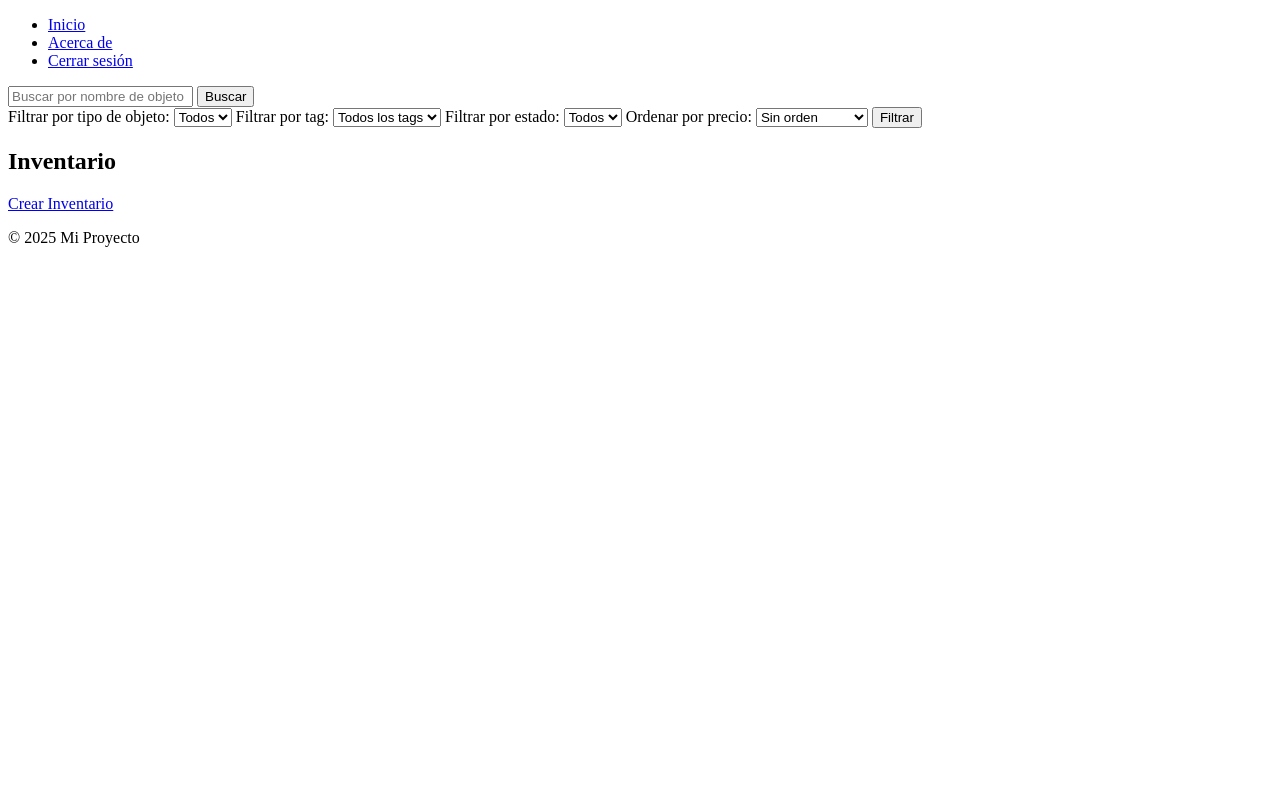
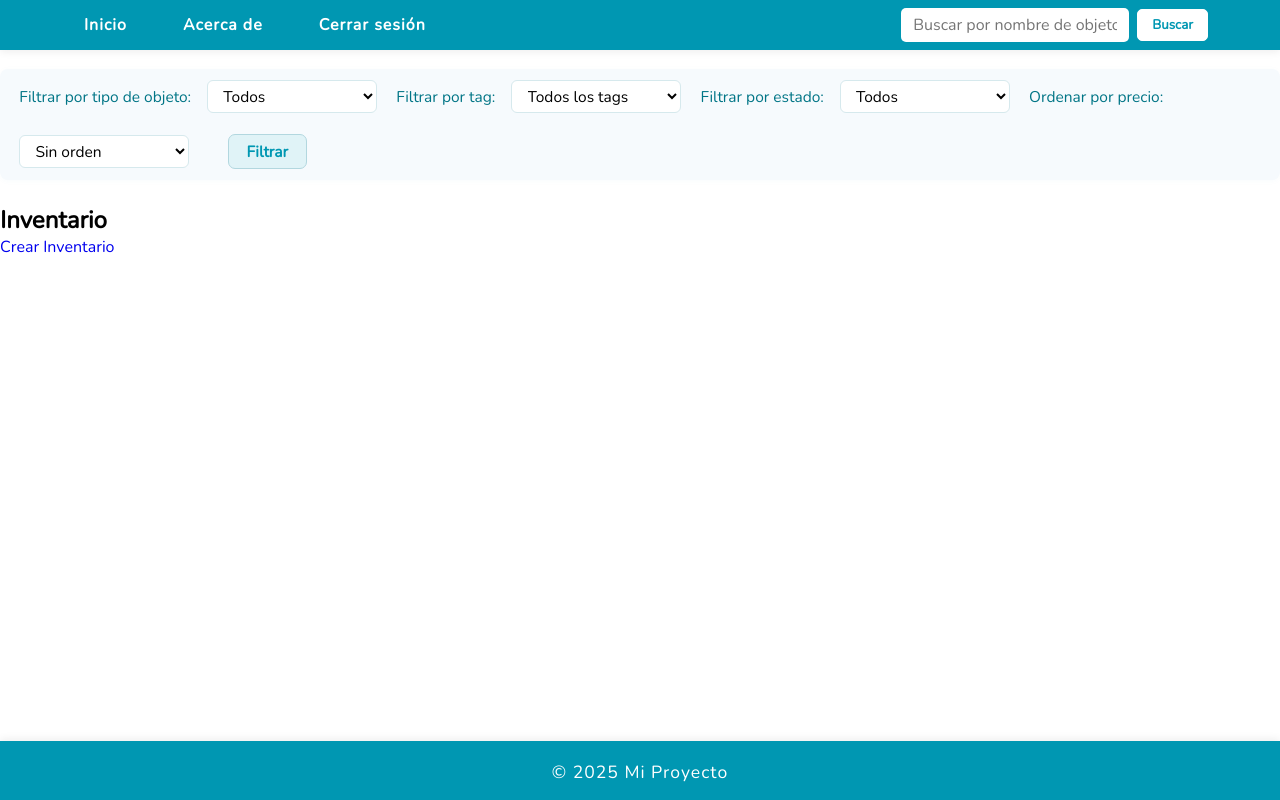
Before and after one commit to PaulaSoler000/Django_trabajo_GEEK, a Django app: template geek/geekapp/templates/index_inventario.html in a window 1280 px wide. Run offline with Django 3.2, Linux system fonts and the light colour scheme; the template is opened without the code that fills it, so the values that code supplies are empty.

Commit message:
css index

```diff
--- a/geek/geekapp/static/css/style.css
+++ b/geek/geekapp/static/css/style.css
@@ -0,0 +1,351 @@
+@import url("https://fonts.googleapis.com/css2?family=Nunito&family=Work+Sans&display=swap");
+
+* {
+    padding: 0;
+    margin: 0;
+    box-sizing: border-box;
+    text-decoration: none;
+    list-style: none;
+    font-family: "Nunito", sans-serif;
+  }
+
+  html, body {
+    height: 100%;
+    margin: 0;
+    padding: 0;
+  }
+
+  body {
+    min-height: 100vh;
+    display: flex;
+    flex-direction: column;
+  }
+
+  main {
+    flex: 1 0 auto;
+  }
+
+/* HEADER */
+header {
+    width: 100%;
+    background: #0097b2;
+    color: white;
+    box-shadow: 0 2px 8px rgba(0,0,0,0.07);
+    position: sticky;
+    top: 0;
+    z-index: 100;
+  }
+
+  header nav {
+    display: flex;
+    align-items: center;
+    justify-content: space-between;
+    max-width: 1200px;
+    margin: 0 auto;
+    padding: 0.5rem 2rem;
+  }
+
+  header nav ul {
+    display: flex;
+    gap: 2rem;
+  }
+
+  header nav ul li a {
+    color: white;
+    font-weight: 600;
+    letter-spacing: 1px;
+    transition: color 0.3s;
+    padding: 8px 12px;
+    border-radius: 5px;
+  }
+
+  header nav ul li a:hover,
+  header nav ul li .active {
+    background: white;
+    color: #0097b2;
+  }
+
+  header form#searchForm {
+    display: flex;
+    align-items: center;
+    gap: 0.5rem;
+  }
+
+  header input#searchInput {
+    padding: 6px 12px;
+    border-radius: 5px;
+    border: none;
+    font-size: 1rem;
+    outline: none;
+  }
+
+  header button[type="submit"] {
+    background: #fff;
+    color: #0097b2;
+    border: 1px solid #fff;
+    border-radius: 5px;
+    padding: 6px 14px;
+    font-weight: 600;
+    cursor: pointer;
+    transition: background 0.2s, color 0.2s;
+  }
+
+  header button[type="submit"]:hover {
+    background: #0097b2;
+    color: #fff;
+    border: 1px solid #fff;
+  }
+
+  /* --------- Filtros de inventario --------- */
+
+  .form-filtros {
+    background: #f6fafd;
+    margin: 1.2rem auto 1.5rem auto;
+    padding: 0.7rem 1.2rem 0.7rem 1.2rem;
+    border-radius: 8px;
+    box-shadow: 0 1px 6px rgba(0,151,178,0.03);
+    max-width: 1500px;
+    min-width: 0;
+    display: flex;
+    flex-wrap: wrap;
+    align-items: center;
+    justify-content: flex-start;
+    font-size: 0.97rem;
+    gap: 1.3rem 0.7rem;
+  }
+
+  .form-filtros label {
+    font-weight: 500;
+    color: #007586;
+    margin-right: 0.3rem;
+    font-size: 0.97rem;
+    white-space: nowrap;
+  }
+
+  .form-filtros select,
+  .form-filtros input[type="text"] {
+    font-size: 0.97rem;
+    font-family: "Nunito", sans-serif;
+    padding: 0.25rem 0.7rem;
+    border-radius: 6px;
+    border: 1px solid #d6e9ed;
+    background: #fff;
+    min-width: 120px;
+    width: 170px;
+    box-shadow: none;
+    margin-right: 0.5rem;
+  }
+
+  .form-filtros button {
+    background-color: #e0f3f7;
+    border: 1px solid #b2d7df;
+    color: #0097b2;
+    padding: 6px 18px;
+    font-size: 0.97rem;
+    border-radius: 7px;
+    font-weight: 600;
+    transition: background 0.2s, color 0.2s;
+    margin-left: 1.2rem;
+    white-space: nowrap;
+  }
+
+  .form-filtros button:hover {
+    background: #0097b2;
+    color: #fff;
+    border: 1px solid #0097b2;
+    cursor: pointer;
+  }
+
+  @media (max-width: 900px) {
+    .form-filtros {
+      gap: 0.7rem 0.5rem;
+      padding: 0.7rem 0.5rem 0.2rem 0.5rem;
+    }
+    .form-filtros select,
+    .form-filtros input[type="text"] {
+      width: 120px;
+      min-width: 90px;
+      font-size: 0.95rem;
+    }
+  }
+
+  @media (max-width: 600px) {
+    .form-filtros {
+      flex-direction: column;
+      gap: 0.4rem;
+      padding: 0.7rem 0.2rem 0.2rem 0.2rem;
+      font-size: 0.95rem;
+      align-items: stretch;
+    }
+    .form-filtros label {
+      font-size: 0.95rem;
+    }
+    .form-filtros select,
+    .form-filtros input[type="text"] {
+      width: 100%;
+      min-width: 0;
+      font-size: 0.95rem;
+    }
+    .form-filtros button {
+      margin-left: 0;
+      width: 100%;
+    }
+  }
+
+
+/* --------- Lista de inventario --------- */
+.inventario-cards {
+    display: flex;
+    flex-wrap: wrap;
+    gap: 1.8rem;
+    max-width: 1200px;
+    margin: 0 auto 4rem auto;
+    padding: 0;
+    list-style: none;
+    justify-content: center;
+  }
+
+  .card-item {
+    background: #fff;
+    border-radius: 14px;
+    box-shadow: 0 2px 16px rgba(0,151,178,0.07);
+    width: 280px;
+    display: flex;
+    flex-direction: column;
+    padding: 1rem;
+    position: relative;
+    transition: box-shadow 0.3s ease;
+  }
+
+  .card-item:hover {
+    box-shadow: 0 6px 24px rgba(0,151,178,0.15);
+  }
+
+  .card-image {
+    width: 100%;
+    height: 180px;
+    overflow: hidden;
+    border-radius: 12px;
+    margin-bottom: 0.8rem;
+    background: #f0f6f8;
+    display: flex;
+    align-items: center;
+    justify-content: center;
+  }
+
+  .card-image img {
+    width: 100%;
+    height: 100%;
+    object-fit: cover;
+    border-radius: 12px;
+  }
+
+  .card-content h3 {
+    font-size: 1.25rem;
+    color: #0097b2;
+    margin: 0 0 0.6rem 0;
+    font-weight: 700;
+    white-space: nowrap;
+    overflow: hidden;
+    text-overflow: ellipsis;
+  }
+
+  .card-tags {
+    display: flex;
+    gap: 0.5rem;
+    flex-wrap: wrap;
+  }
+
+  .card-tags .tag {
+    background: #b2d7df;
+    color: #004d59;
+    font-size: 0.75rem;
+    font-weight: 600;
+    padding: 3px 10px;
+    border-radius: 20px;
+    white-space: nowrap;
+  }
+
+  .card-actions {
+    margin-top: auto;
+    display: flex;
+    justify-content: space-around;
+    padding-top: 0.8rem;
+    border-top: 1px solid #e3f0f3;
+  }
+
+  .card-actions a,
+  .card-actions button.btn-delete {
+    background: #0097b2;
+    color: white;
+    border-radius: 50%;
+    width: 36px;
+    height: 36px;
+    display: flex;
+    align-items: center;
+    justify-content: center;
+    text-decoration: none;
+    border: none;
+    cursor: pointer;
+    transition: background 0.3s ease;
+  }
+
+  .card-actions a:hover,
+  .card-actions button.btn-delete:hover {
+    background: #007186;
+  }
+
+  .delete-form {
+    margin: 0;
+    padding: 0;
+  }
+
+  @media (max-width: 900px) {
+    .inventario-cards {
+      justify-content: center;
+    }
+    .card-item {
+      width: 45%;
+    }
+  }
+
+  @media (max-width: 500px) {
+    .card-item {
+      width: 100%;
+    }
+  }
+
+
+
+  /* FOOTER */
+  footer {
+    flex-shrink: 0;
+    width: 100%;
+    background: #0097b2;
+    color: white;
+    text-align: center;
+    padding: 1.2rem 0 1rem 0;
+    position: relative;
+    bottom: 0;
+    left: 0;
+    font-size: 1.1rem;
+    letter-spacing: 1px;
+    margin-top: auto;
+    box-shadow: 0 -2px 8px rgba(0,0,0,0.07);
+  }
+
+  /* RESPONSIVE HEADER & FOOTER */
+  @media (max-width: 800px) {
+    header nav {
+      flex-direction: column;
+      gap: 1rem;
+      padding: 0.8rem 1rem;
+    }
+    header nav ul {
+      gap: 1rem;
+    }
+    header form#searchForm {
+      width: 100%;
+      justify-content: center;
+    }
+  }
--- a/geek/geekapp/templates/index_inventario.html
+++ b/geek/geekapp/templates/index_inventario.html
@@ -1,4 +1,5 @@
 {% extends "base.html" %}
+{% load static %}
 
 {% block title %}Inicio{% endblock %}
 
@@ -6,7 +7,7 @@
 
 
         <!-- Filtros -->
-        <form method="GET">
+        <form method="GET" class="form-filtros">
             <label for="tipo_objeto">Filtrar por tipo de objeto:</label>
             <select name="tipo_objeto">
                 <option value="">Todos</option>
@@ -57,4 +58,39 @@
                 </li>
             {% endfor %}
         </ul>
+
+        <ul id="inventarioList" class="inventario-cards">
+            {% for item in inventario %}
+            <li class="card-item">
+                <div class="card-image">
+                    {% if item.images.first %}
+                        <img src="{{ item.images.first.image.url }}" alt="{{ item.nombre_objeto }}">
+                    {% else %}
+                        <img src="{% static 'img/default-image.png' %}" alt="Imagen por defecto">
+                    {% endif %}
+                </div>
+                <div class="card-content">
+                    <h3>{{ item.nombre_objeto }}</h3>
+                    <div class="card-tags">
+                        {% for tag in item.tags.all %}
+                            <span class="tag">{{ tag.name }}</span>
+                        {% empty %}
+                            <span class="tag">Sin tags</span>
+                        {% endfor %}
+                    </div>
+                </div>
+                <div class="card-actions">
+                    <a href="{% url 'ver_inventario' item.id %}" title="Información" class="btn-info">ℹ️</a>
+                    <a href="{% url 'editar_inventario' item.id %}" title="Editar" class="btn-edit">✏️</a>
+                    <form action="{% url 'eliminar_inventario' item.id %}" method="POST" class="delete-form" title="Eliminar">
+                        {% csrf_token %}
+                        <button type="submit" class="btn-delete">🗑️</button>
+                    </form>
+                </div>
+            </li>
+            {% endfor %}
+        </ul>
+
+
+
 {% endblock %}
```
Also changed, not shown: geek/db.sqlite3, geek/media/albums/images/images_PaKBanF.jpg (added).
